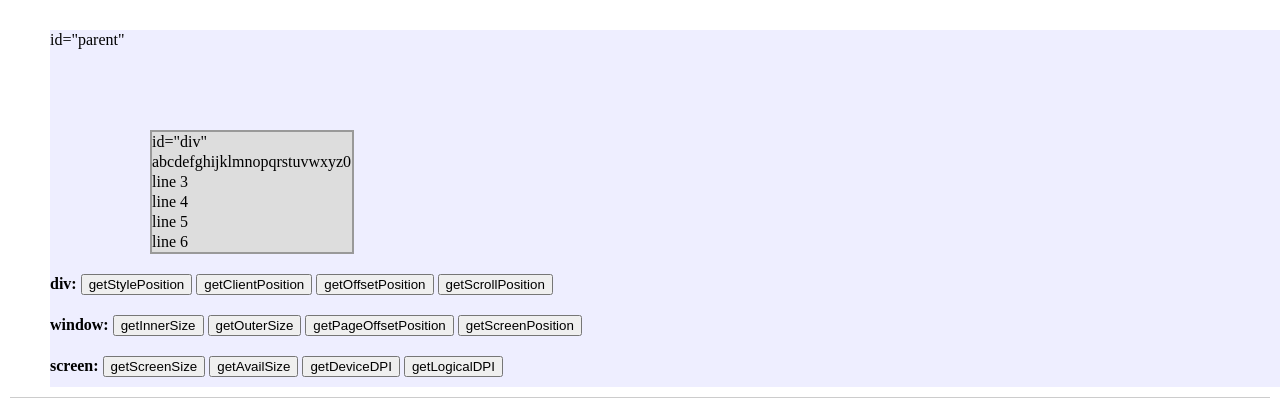
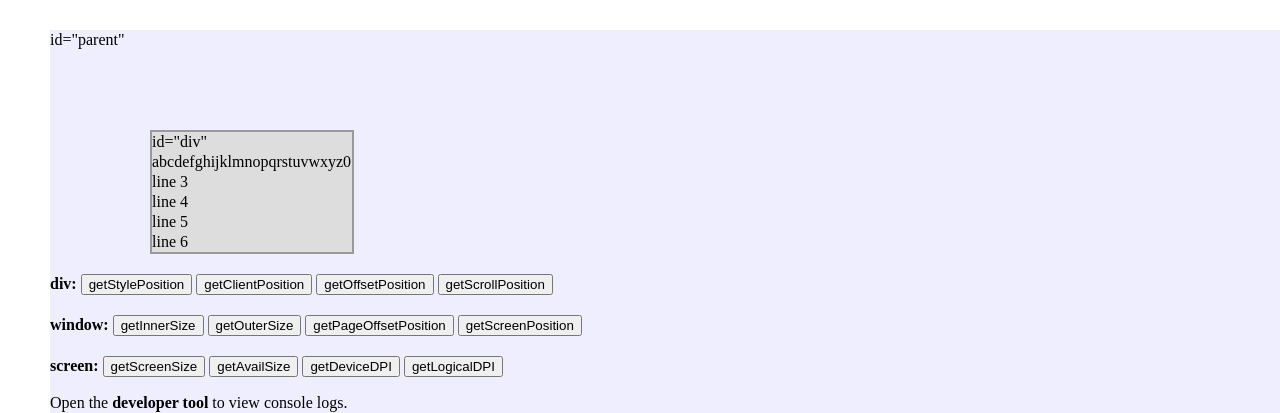
Before and after one commit to LearnShare/LearnShare.github.io, a plain HTML site: page labs/position-size/index.html in a window 1280 px wide. Shown: the top 413 px of the page. Drawn offline with Linux system fonts and the light colour scheme.

Commit message:
add tips: Open the developer tool to view console logs.

```diff
--- a/labs/position-size/index.html
+++ b/labs/position-size/index.html
@@ -39,6 +39,7 @@
 		<button id="get-avail-size">getAvailSize</button>
 		<button id="get-device-dpi">getDeviceDPI</button>
 		<button id="get-logical-dpi">getLogicalDPI</button>
+		<p>Open the <strong>developer tool</strong> to view console logs.</p>
 	</div>
 	<header>
 		<h1>Position and Size in HTML &amp; JavaScript</h1>
```
